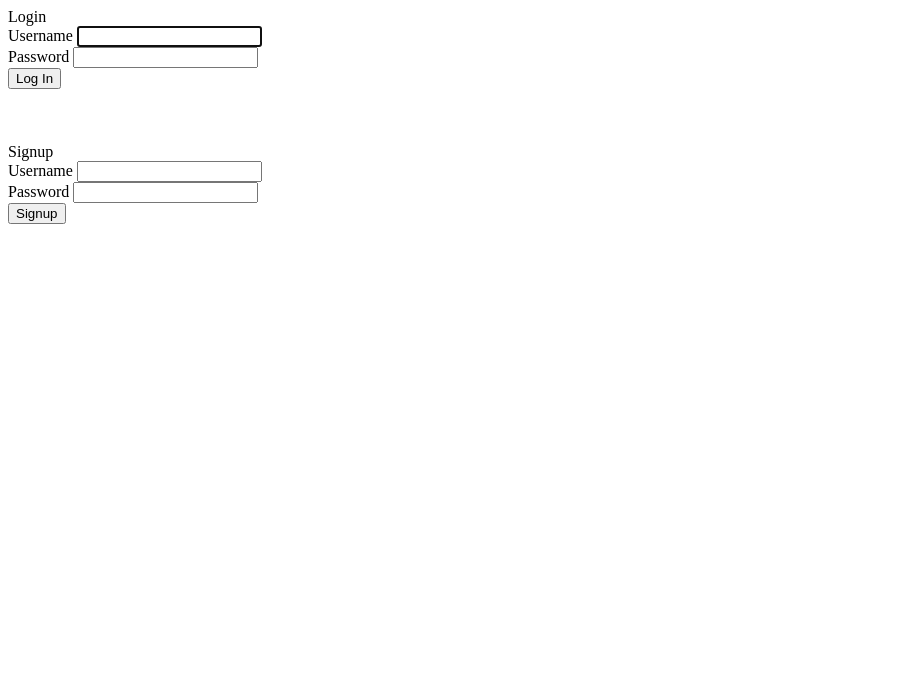
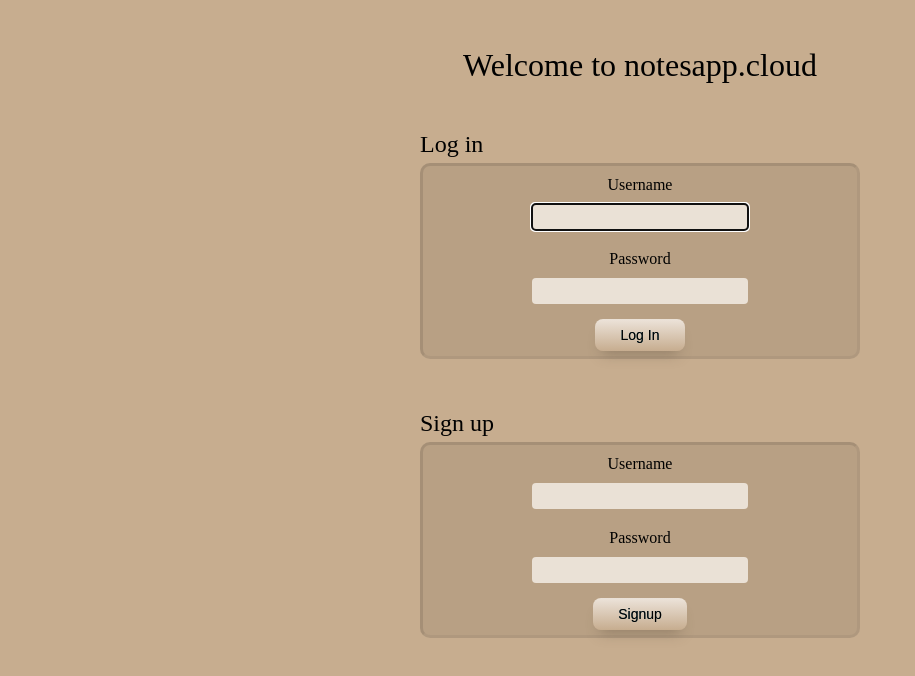
Before and after one commit to JoshuaPeddle/Notes-app, a website: page view/static/login.html in a window 1280 px wide. Shown: the whole page, without its empty margins (0-915 px from the left). Drawn offline with Linux system fonts and the light colour scheme; files that its build step writes are made by us from their sources.

Commit message:
add new css file names

```diff
--- a/view/static/login.html
+++ b/view/static/login.html
@@ -4,16 +4,19 @@
 <head>
     <meta charset="UTF-8">
     <meta name="viewport" content="width=device-width, initial-scale=1.0">
-    <link rel="stylesheet" href="../css/index.css">
-    <link rel="stylesheet" href="../css/login.css">
+    <link rel="stylesheet" href="../css/app.css">
+    <link rel="stylesheet" href="../css/log_in.css">
     <meta name="description" content="Login page for notesapp.cloud.">
     <title>Login</title>
 </head>
 
 <body>
-    <label id="login_title" class="subtitle">Login</label>
+    <label id="login_title" class="title">Welcome to notesapp.cloud</label>
     <div id="login_container" class="container">
+        <label  class="subtitle">Log in</label>
         <form action="/login/password" method="post">
+
+
             <section>
                 <label for="username">Username</label>
                 <input id="username" name="username" type="text" autocomplete="username" required autofocus>
@@ -25,12 +28,12 @@
             <button type="submit">Log In</button>
         </form>
     </div>
-    <br>
-    <br>
-    <br>
-    <label id="signup_title" class="subtitle">Signup</label>
+
     <div id="signup_container" class="container">
+        <label class="subtitle">Sign up</label>
         <form action="/signup" method="post">
+
+
             <section>
                 <label for="new-username">Username</label>
                 <input id="new-username" name="username" type="text" autocomplete="username" required>
```
Also changed, not shown: view/static/notes.html (+3 -3 lines).
